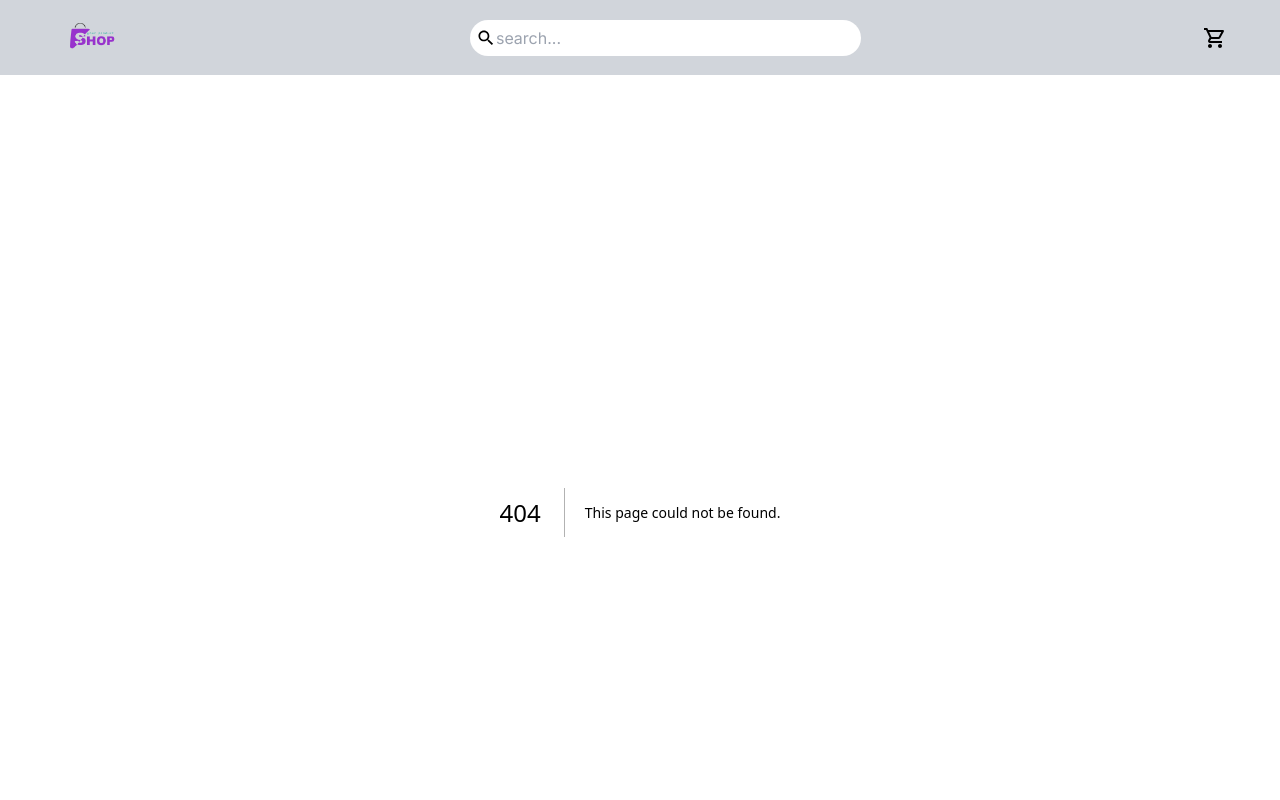
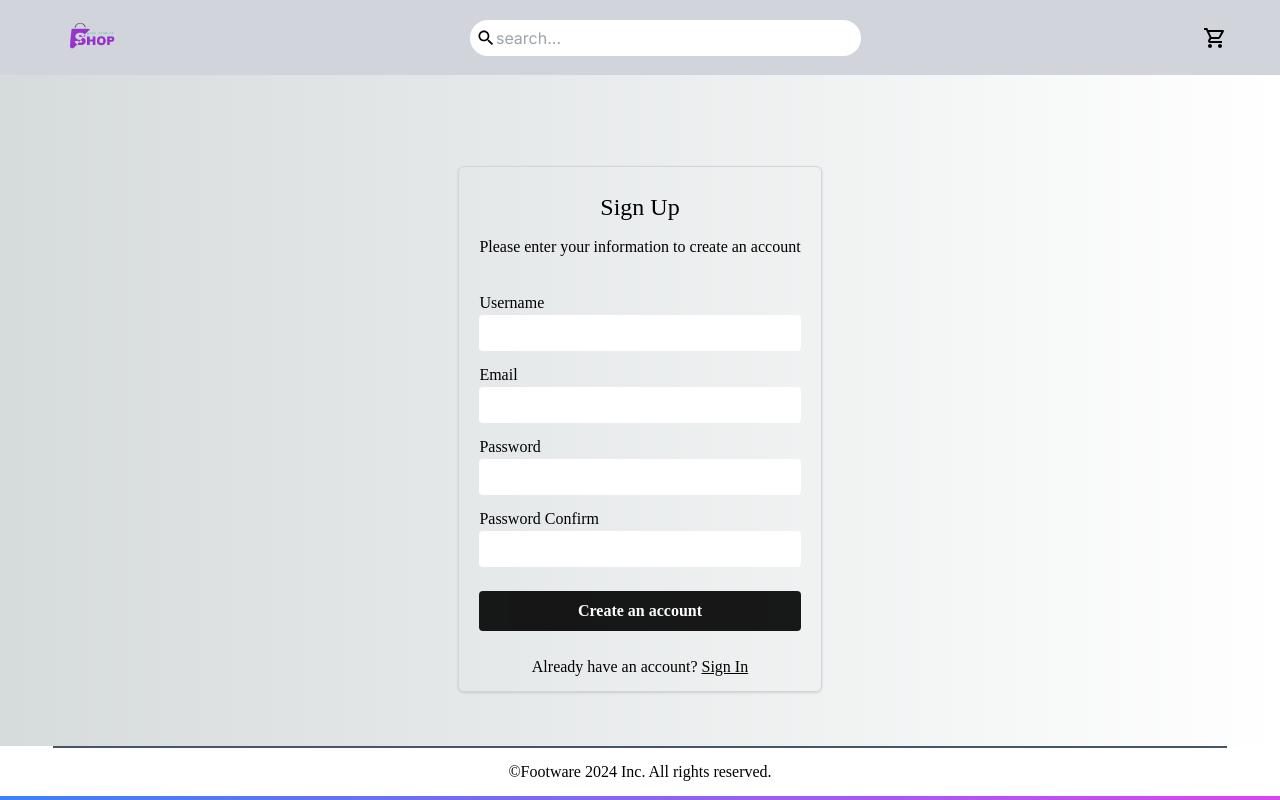
Before and after one commit to isaacmain254/mongodb-nextjs-ecommerce, a Next.js app: page /auth/signup in a window 1280 px wide. Before the commit this address had no page. Shown: the top 800 px of the page. Built offline with nearby package versions, Linux system fonts and the light colour scheme.

Commit message:
add create user route handler and page

```diff
--- /dev/null
+++ b/app/api/auth/[...nextauth]/route.js
@@ -0,0 +1,3 @@
+import { handlers } from "@/auth";
+
+export const { GET, POST } = handlers;
--- /dev/null
+++ b/app/api/auth/signup/route.js
@@ -0,0 +1,57 @@
+import { signUpSchema } from "@/lib/zod";
+import { User } from "@/models/user";
+import { NextResponse } from "next/server";
+import { hashPassword } from "@/lib/password-hash";
+import dbConnect from "@/lib/mongoose/dbConnect";
+
+export async function POST(req) {
+  const formData = await req.formData();
+  const data = Object.fromEntries(formData);
+  // Validate the data using signUpSchema
+  const validationResult = signUpSchema.safeParse(data);
+
+  if (!validationResult.success) {
+    const errors = validationResult.error.errors.map((err) => err.message);
+    return NextResponse.json(
+      { message: "Validation failed", errors },
+      { status: 400 }
+    );
+  }
+
+  const { username, email, password, passwordConfirm } = validationResult.data;
+
+  if (password !== passwordConfirm) {
+    return NextResponse.json(
+      { message: "Passwords do not match" },
+      { status: 400 }
+    );
+  }
+  try {
+    dbConnect();
+    const hashedPassword = await hashPassword(password);
+    const newUser = {
+      username,
+      email,
+      password: hashedPassword,
+    };
+    const existingUser = await User.findOne({ email });
+    if (existingUser) {
+      return NextResponse.json(
+        { message: "User already exists with this email" },
+        { status: 400 }
+      );
+    }
+
+    await User.create(newUser);
+    return Response.json(
+      { message: "User created successfully" },
+      { status: 201 }
+    );
+  } catch (error) {
+    console.log(error);
+    return NextResponse.json(
+      { message: "Internal Server Error" },
+      { status: 500 }
+    );
+  }
+}
--- /dev/null
+++ b/app/auth/signin/page.js
@@ -0,0 +1,33 @@
+import Input from "@/components/Input";
+import Link from "next/link";
+import React from "react";
+
+const SignIn = () => {
+  return (
+    <div className="w-full h-full flex items-center justify-center">
+      <div className="border border-gray-300 rounded-md shadow py-3 px-5 w-96">
+        <div className="text-center pb-5">
+          <h1 className="py-3 text-2xl">Sign In</h1>
+          <p>Please enter your information to login</p>
+        </div>
+        <form className="flex flex-col">
+          <Input type="email" name="Email" />
+          <Input type="password" name="password" className="mb-3" />
+          <input
+            type="submit"
+            value="Login"
+            className="my-3 rounded py-2 bg-black opacity-90 text-white"
+          />
+        </form>
+        <p className="text-center pt-3">
+          Don't have an account?{" "}
+          <Link href="/auth/signup" className="underline">
+            Sign In
+          </Link>
+        </p>
+      </div>
+    </div>
+  );
+};
+
+export default SignIn;
--- /dev/null
+++ b/app/auth/signup/page.js
@@ -0,0 +1,83 @@
+"use client";
+import Input from "@/components/Input";
+import { signUpSchema } from "@/lib/zod";
+import Link from "next/link";
+import React, { useRef, useState } from "react";
+import { toast } from "react-toastify";
+
+const SignUp = () => {
+  const [errors, setErrors] = useState({});
+  const formRef = useRef(null);
+  const handleSubmit = async (e) => {
+    e.preventDefault();
+    const formData = new FormData(e.target);
+    const data = Object.fromEntries(formData);
+    // Validate the data using signUpSchema
+    const validationResult = signUpSchema.safeParse(data);
+
+    if (!validationResult.success) {
+      const validationErrors = validationResult.error.errors.reduce(
+        (acc, err) => {
+          acc[err.path[0]] = err.message;
+          return acc;
+        },
+        {}
+      );
+      setErrors(validationErrors);
+      return;
+    }
+    try {
+      const res = await fetch(
+        `${process.env.NEXT_PUBLIC_DOMAIN}/api/auth/signup`,
+        {
+          method: "POST",
+          body: formData,
+        }
+      );
+      const responseData = await res.json();
+      toast(responseData.message);
+      // clear formdata
+      if (res.status === 201) {
+        formRef.current.reset();
+        setErrors({});
+      }
+    } catch (error) {
+      console.log("Error", error);
+    }
+  };
+  return (
+    <div className="w-full h-full flex items-center justify-center">
+      <div className="border border-gray-300 rounded-md shadow py-3 px-5">
+        <div className="text-center pb-5">
+          <h1 className="py-3 text-2xl">Sign Up</h1>
+          <p>Please enter your information to create an account</p>
+        </div>
+        <form className="flex flex-col" onSubmit={handleSubmit} ref={formRef}>
+          <Input type="text" name="username" />
+          {errors.username && <p className="text-red-500">{errors.username}</p>}
+          <Input type="email" name="email" />
+          {errors.email && <p className="text-red-500">{errors.email}</p>}
+          <Input type="password" name="password" />
+          {errors.password && <p className="text-red-500">{errors.password}</p>}
+          <Input type="password" name="passwordConfirm" className="mb-3" />
+          {errors.passwordConfirm && (
+            <p className="text-red-500">{errors.passwordConfirm}</p>
+          )}
+          <input
+            type="submit"
+            value="Create an account"
+            className="my-3 rounded py-2 bg-black opacity-90 text-white font-semibold"
+          />
+        </form>
+        <p className="text-center pt-3">
+          Already have an account?{" "}
+          <Link href="/auth/signin" className="underline">
+            Sign In
+          </Link>
+        </p>
+      </div>
+    </div>
+  );
+};
+
+export default SignUp;
--- a/app/layout.js
+++ b/app/layout.js
@@ -3,9 +3,8 @@ import "./globals.css";
 import { Inter, Poppins, Roboto_Serif } from "next/font/google";
 import Footer from "@/components/Footer";
 import Providers from "@/utils/Providers";
-// import { Provider } from "react-redux";
-// import { store } from "@/store/store";
-// import Providers from "@/utils/Providers";
+import { ToastContainer } from "react-toastify";
+// import "react-toastify/dist/ReactToastify.css";
 
 const inter = Inter({
   weight: ["300", "400"],
@@ -42,6 +41,7 @@ export default function RootLayout({ children }) {
           <Navbar />
           <main className="p-2 lg:p-0 mt-28">{children}</main>
           <Footer />
+          <ToastContainer />
         </Providers>
       </body>
     </html>
--- /dev/null
+++ b/auth.js
@@ -0,0 +1,5 @@
+import NextAuth from "next-auth";
+
+export const { handlers, signIn, signOut, auth } = NextAuth({
+  providers: [],
+});
--- /dev/null
+++ b/components/Input.js
@@ -0,0 +1,26 @@
+import React from "react";
+
+const formatLabel = (label) => {
+  // Add space before each capital letter and capitalize the first letter
+  return label
+    .replace(/([A-Z])/g, " $1")
+    .replace(/^./, (str) => str.toUpperCase());
+};
+
+const Input = ({ type = "text", name, className = "" }) => {
+  return (
+    <>
+      <label htmlFor="username" className="pt-3">
+        {formatLabel(name)}
+      </label>
+      <input
+        type={type}
+        name={name}
+        id={name}
+        className={`p-2 rounded  text-gray-700 leading-tight focus:outline-none focus:shadow-outline ${className}`}
+      />
+    </>
+  );
+};
+
+export default Input;
--- /dev/null
+++ b/lib/password-hash.js
@@ -0,0 +1,11 @@
+import { compare, genSalt, hash } from "bcryptjs";
+
+export const hashPassword = async (password) => {
+  const salt = await genSalt(12);
+  return hash(password, salt);
+};
+
+export const verifyPassword = async (password, hashedPassword) => {
+  const isValid = await compare(password, hashedPassword);
+  return isValid;
+};
--- /dev/null
+++ b/lib/zod.js
@@ -0,0 +1,27 @@
+import { object, string } from "zod";
+
+export const signInSchema = object({
+  email: string({ required_error: "Email is required" })
+    .min(1, "Email is required")
+    .email("Invalid email"),
+  password: string({ required_error: "Password is required" }),
+});
+
+export const signUpSchema = object({
+  username: string({ required_error: "Username is required" })
+    .min(3, "Username must be more than 3 characters")
+    .max(32, "Username must be less than 32 characters"),
+  email: string({ required_error: "Email is required" })
+    .min(1, "Email is required")
+    .email("Invalid email"),
+  password: string({ required_error: "Password is required" })
+    .min(1, "Password is required")
+    .min(8, "Password must be more than 8 characters")
+    .max(32, "Password must be less than 32 characters"),
+  passwordConfirm: string({
+    required_error: "Password confirmation is required",
+  })
+    .min(1, "Password confirmation is required")
+    .min(8, "Password must be more than 8 characters")
+    .max(32, "Password must be less than 32 characters"),
+});
--- /dev/null
+++ b/middleware.js
@@ -0,0 +1 @@
+export { auth as middleware } from "@/auth";
--- /dev/null
+++ b/models/user.js
@@ -0,0 +1,31 @@
+import mongoose from "mongoose";
+
+const userSchema = new mongoose.Schema(
+  {
+    username: { type: String, required: [true, "username is required"] },
+    email: {
+      type: String,
+      required: [true, "Email is required"],
+      unique: true,
+      match: [
+        /^\w+([\.-]?\w+)*@\w+([\.-]?\w+)*(\.\w{2,3})+$/,
+        "Email is invalid",
+      ],
+    },
+    password: { type: String, select: false },
+    role: {
+      type: String,
+      enum: {
+        values: ["admin", "user"],
+        message: "Please select a role",
+        default: "user",
+      },
+    },
+    image: { type: String },
+    passwordResetToken: { type: String },
+    passwordResetTokenExpires: { type: Date },
+  },
+  { timestamps: true }
+);
+
+export const User = mongoose.models.User || mongoose.model("User", userSchema);
--- a/package.json
+++ b/package.json
@@ -16,19 +16,23 @@
     "@reduxjs/toolkit": "^2.5.0",
     "@stripe/stripe-js": "^5.4.0",
     "autoprefixer": "10.4.14",
+    "bcryptjs": "^2.4.3",
     "cloudinary": "^2.5.1",
     "eslint": "^9.17.0",
     "eslint-config-next": "^15.1.2",
     "mongoose": "^7.3.4",
     "multer": "^1.4.5-lts.1",
     "next": "15.1.2",
+    "next-auth": "^5.0.0-beta.25",
     "postcss": "8.4.24",
     "react": "19.0.0",
     "react-dom": "19.0.0",
     "react-redux": "^9.2.0",
+    "react-toastify": "^11.0.2",
     "stripe": "^17.5.0",
     "swr": "^2.2.0",
-    "tailwindcss": "3.3.2"
+    "tailwindcss": "3.3.2",
+    "zod": "^3.24.1"
   },
   "devDependencies": {
     "@auth/mongodb-adapter": "^1.0.0",
```
Also changed, not shown: 1 other file (tests, documents, lock files or other folders).
